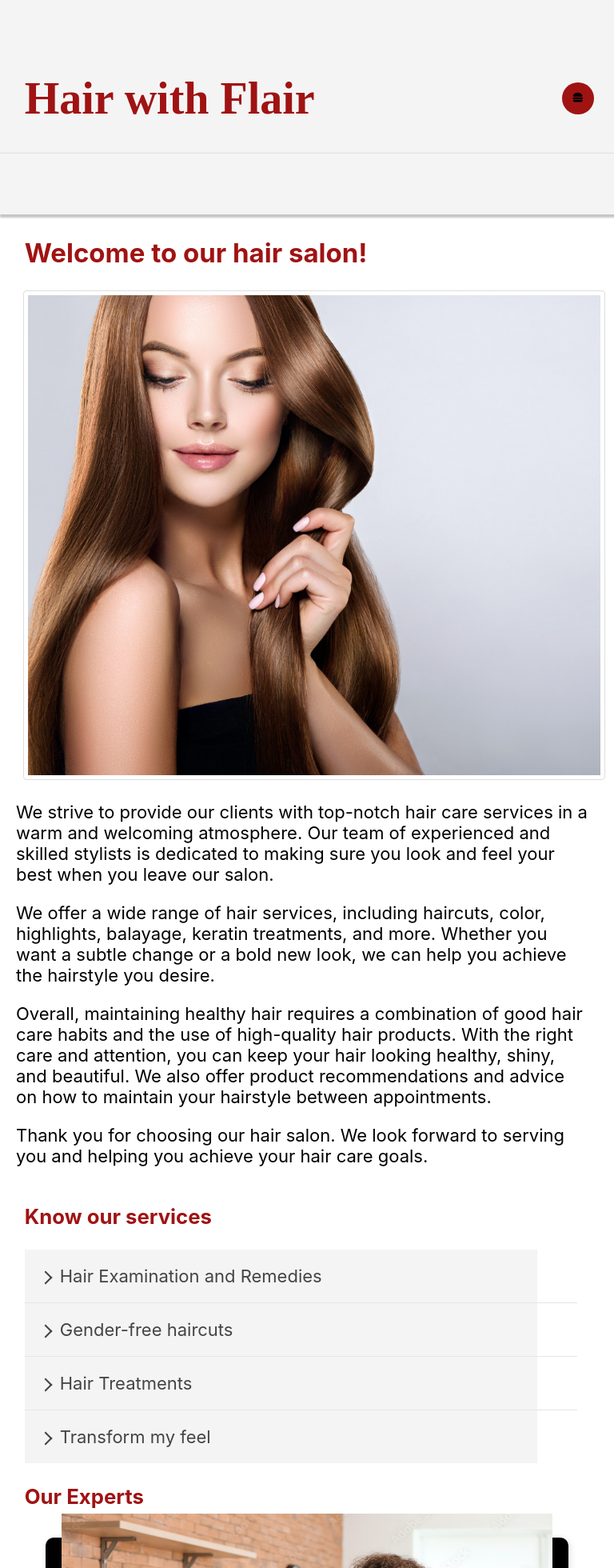
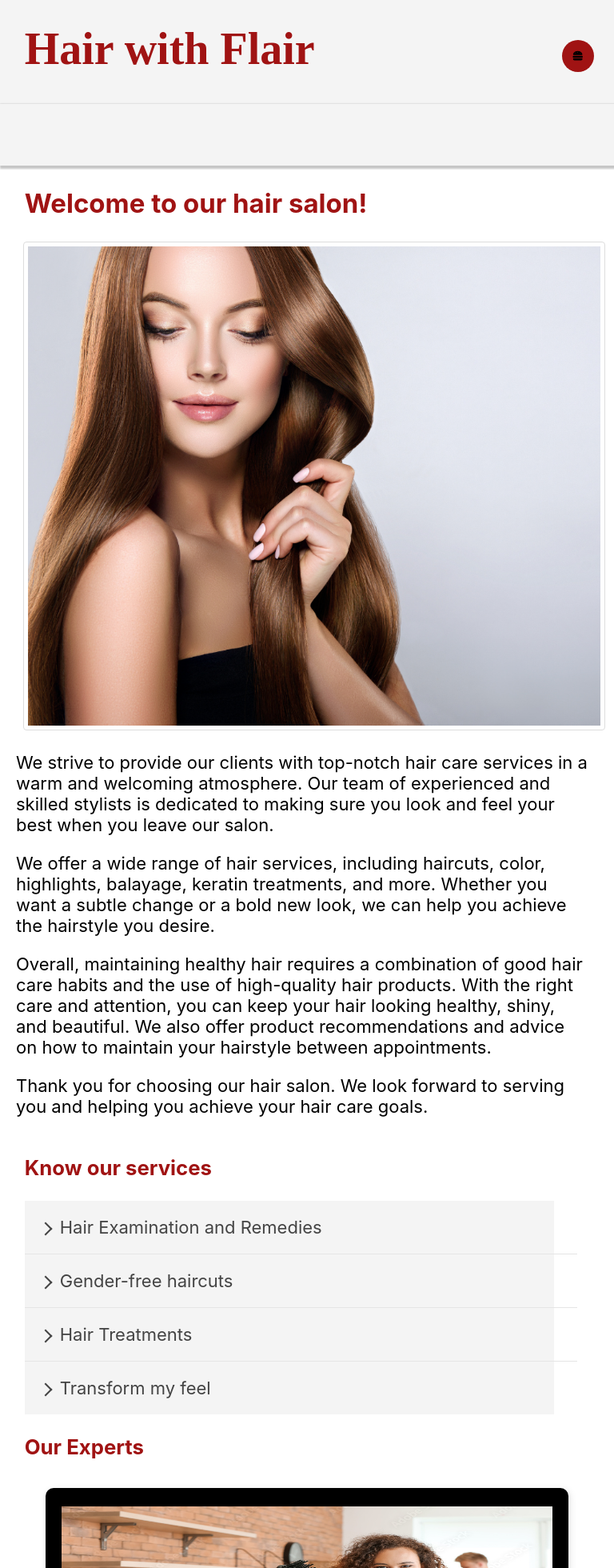
Before and after one commit to JosmiJose14/Capstone-Example-Site, a React (Create React App) app in the folder hair-with-flair/: page /Home in a window 768 px wide. Shown: the top 1960 px of the page at 80% size. Built offline with nearby package versions, Linux system fonts and the light colour scheme.

Commit message:
Update css for ipad

```diff
--- a/hair-with-flair/src/App.css
+++ b/hair-with-flair/src/App.css
@@ -55,7 +55,7 @@ h1 {
   cursor: pointer;
   transition: background-color 0.2s ease-in-out;
   position: absolute;
-  top: 50%;
+  top: 65%;
   right: 25px;
   transform: translateY(-50%);
   display: none;
@@ -79,7 +79,6 @@ h1 {
 .AboutUs {
   height: 300px;
   display: flex;
-  flex-wrap: wrap;
 }
 
 .divServices {
@@ -240,7 +239,7 @@ ol li {
   box-shadow: 0 0 4px rgba(0, 0, 0, .75);
   color: #FFFAFA;
   cursor: pointer;
-}buttons
+}
 
 #buttons:hover {
   background-color: #f4f4f4;
@@ -422,9 +421,9 @@ a {
 
   .navigation-menu li a {
     color: rgb(184 34 67);
-    ;
     width: 100%;
     font-weight: bold;
+    font-size: 22px;
   }
 
   .navigation-menu li.active {
@@ -459,7 +458,7 @@ a {
   }
 
   #divHeader {
-    padding-top: 12%;
+    padding-top: 15%;
   }
 
   #container,
@@ -498,7 +497,7 @@ a {
   }
 
   .accordion__button {
-    width: 87% !important;
+    width: 90% !important;
   }
 
   .accordion {
@@ -529,3 +528,14 @@ a {
     background-color: #f9f9f9;
   }
 }
+@media screen and (min-width: 768px) and  (max-width: 830px) {
+  .card img {
+    height: 70%;
+}
+#divHeader {
+  padding-top: 4%;
+}
+.AboutUs {
+  height: auto;
+}
+}
```
